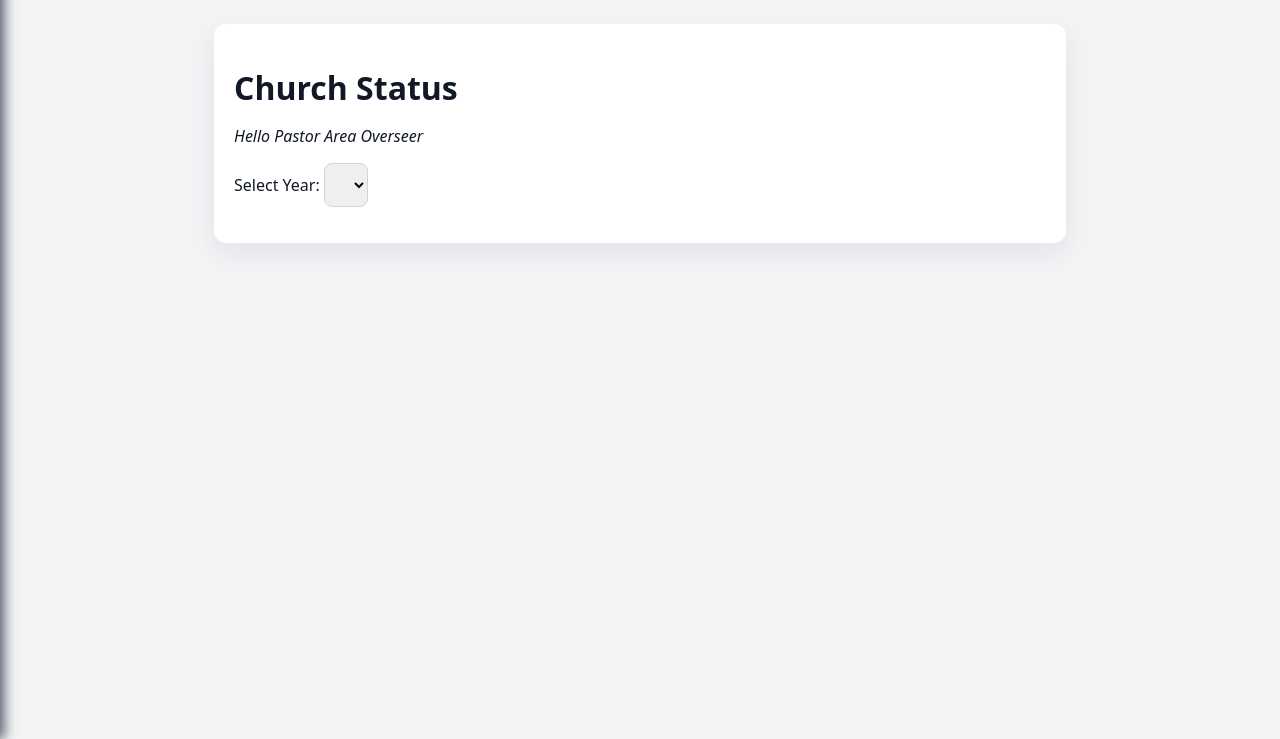
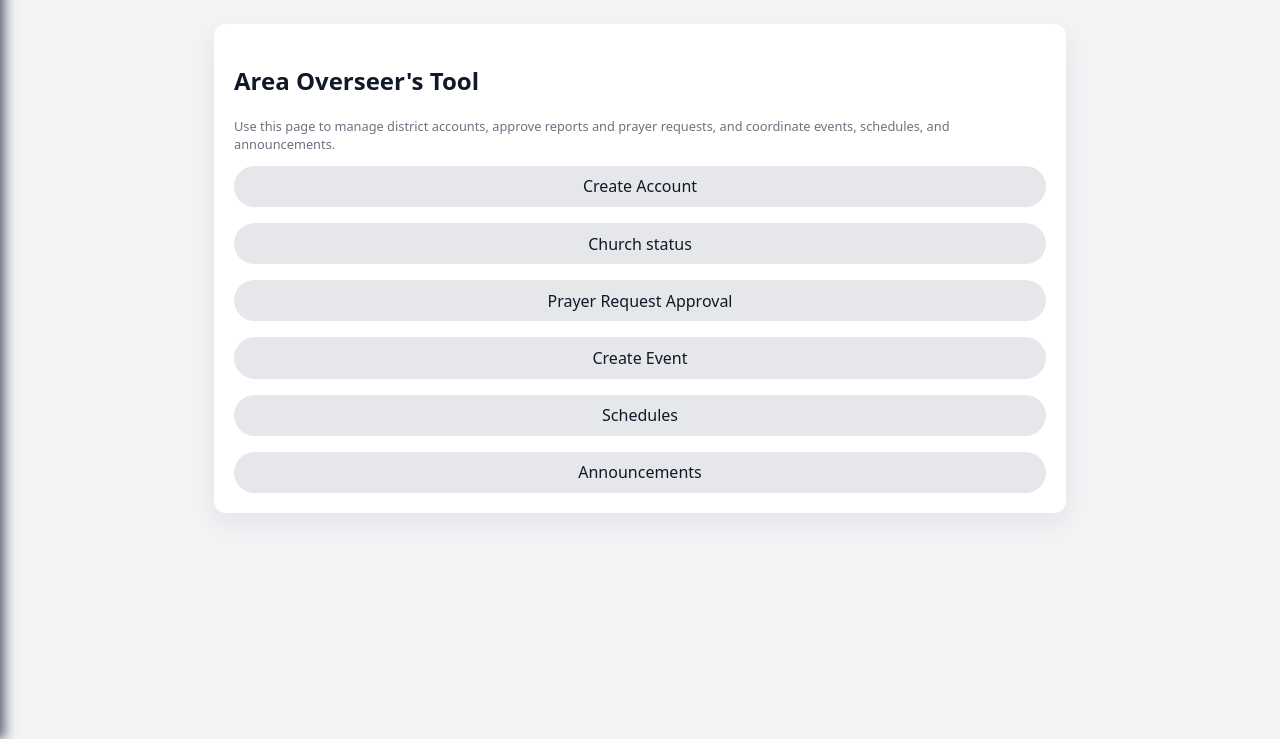
Before and after one commit to Pijeme/district4-tool, a Flask app: template templates/ao_tool.html in a window 1280 px wide. Shown: the part 61-800 px from the top of the page. Run offline with Flask 3, Linux system fonts and the light colour scheme; the template is opened without the code that fills it, so the values that code supplies are empty.

Commit message:
Update ao_tool.html

```diff
--- a/templates/ao_tool.html
+++ b/templates/ao_tool.html
@@ -1,155 +1,38 @@
 {% extends "base.html" %}
+{% block title %}Area Overseer's Tool - District 4 Tool{% endblock %}
 
 {% block content %}
-<div class="card">
-  <h1>Church Status</h1>
-  <p style="font-style: italic; margin-top: -5px;">
-    Hello Pastor {{ session.ao_username or "Area Overseer" }}
+<section class="card">
+  <h2>Area Overseer's Tool</h2>
+  <p class="muted small">
+    Use this page to manage district accounts, approve reports and prayer requests,
+    and coordinate events, schedules, and announcements.
   </p>
 
-  <!-- Year selector -->
-  <form method="get" style="margin-bottom: 1rem;">
-    <label for="year">Select Year:</label>
-    <select id="year" name="year" onchange="this.form.submit()">
-      {% for y in year_options %}
-        <option value="{{ y }}" {% if y == year %}selected{% endif %}>{{ y }}</option>
-      {% endfor %}
-    </select>
-    <noscript><button type="submit">Go</button></noscript>
-  </form>
+  <div class="form-vertical">
+    <a href="{{ url_for('ao_create_account') }}" class="btn-secondary">
+      Create Account
+    </a>
 
-  {% for m in months %}
-    {% set status_class = "" %}
-    {% if m.status_key == "approved" %}
-      {% set status_class = "status-approved" %}
-    {% elif m.status_key == "pending" %}
-      {% set status_class = "status-pending" %}
-    {% elif m.status_key == "not_submitted" %}
-      {% set status_class = "status-not-submitted" %}
-    {% endif %}
+    <button type="button" class="btn-secondary">
+     Church status
+    </button>
 
-    <div class="month-card {{ status_class }}">
-      <button type="button"
-              class="month-header"
-              onclick="toggleMonthDetails('month-{{ m.month }}')">
-        <span>{{ m.name }}</span>
-        {% if m.status_key == "approved" %}
-          <span class="status-pill approved">Approved</span>
-        {% elif m.status_key == "pending" %}
-          <span class="status-pill pending">Pending</span>
-        {% else %}
-          <span class="status-pill not-submitted">Not Submitted</span>
-        {% endif %}
-        <span class="chevron">▼</span>
-      </button>
+    <button type="button" class="btn-secondary">
+      Prayer Request Approval
+    </button>
 
-      <div id="month-{{ m.month }}" class="month-details">
-        {% if m.has_data %}
-          <p>
-            <strong>Church:</strong> {{ m.church or "N/A" }}<br>
-            <strong>Total amount for this month:</strong>
-            ₱{{ "%.2f"|format(m.total_amount) }}<br>
-            <strong>Sheet status:</strong>
-            {{ m.sheet_status or "Pending AO approval" }}
-          </p>
+    <button type="button" class="btn-secondary">
+      Create Event
+    </button>
 
-          <p>
-            <strong>Attendance change vs previous month:</strong>
-            {% if m.attendance_change is not none %}
-              {% if m.attendance_change >= 0 %}
-                <span style="color: green;">
-                  +{{ "%.1f"|format(m.attendance_change) }}%
-                </span>
-              {% else %}
-                <span style="color: red;">
-                  {{ "%.1f"|format(m.attendance_change) }}%
-                </span>
-              {% endif %}
-            {% else %}
-              N/A
-            {% endif %}
-          </p>
+    <button type="button" class="btn-secondary">
+      Schedules
+    </button>
 
-          <form method="post"
-                action="{{ url_for('ao_month_detail', year=m.year, month=m.month) }}"
-                style="margin-top: 0.5rem;">
-            <button name="action" value="approve" class="btn-primary">
-              Approve
-            </button>
-            <button name="action" value="pending" class="btn-secondary">
-              Set as Pending
-            </button>
-          </form>
-        {% else %}
-          <p>No report submitted in Google Sheets for this month.</p>
-        {% endif %}
-      </div>
-    </div>
-  {% endfor %}
-</div>
-
-<style>
-  .month-card {
-    border: 1px solid #ddd;
-    border-radius: 8px;
-    margin-bottom: 0.5rem;
-    overflow: hidden;
-  }
-  .month-header {
-    width: 100%;
-    padding: 0.75rem 1rem;
-    border: none;
-    background: #f5f5f5;
-    display: flex;
-    align-items: center;
-    justify-content: space-between;
-    cursor: pointer;
-    font-size: 1.05rem;
-  }
-  .month-details {
-    display: none;
-    padding: 0.75rem 1rem 1rem 1rem;
-    background: #fff;
-  }
-  .chevron {
-    margin-left: 0.5rem;
-    font-size: 0.8rem;
-  }
-  .status-approved .month-header {
-    border-left: 5px solid #1a7f2a;
-  }
-  .status-pending .month-header {
-    border-left: 5px solid #c79a00;
-  }
-  .status-not-submitted .month-header {
-    border-left: 5px solid #c62828;
-  }
-  .status-pill {
-    font-size: 0.8rem;
-    padding: 0.15rem 0.5rem;
-    border-radius: 999px;
-    color: #fff;
-  }
-  .status-pill.approved {
-    background: #1a7f2a;
-  }
-  .status-pill.pending {
-    background: #c79a00;
-  }
-  .status-pill.not-submitted {
-    background: #c62828;
-  }
-</style>
-
-<script>
-  function toggleMonthDetails(id) {
-    var el = document.getElementById(id);
-    if (!el) return;
-    if (el.style.display === "block") {
-      el.style.display = "none";
-    } else {
-      el.style.display = "block";
-    }
-  }
-</script>
+    <button type="button" class="btn-secondary">
+      Announcements
+    </button>
+  </div>
+</section>
 {% endblock %}
```
